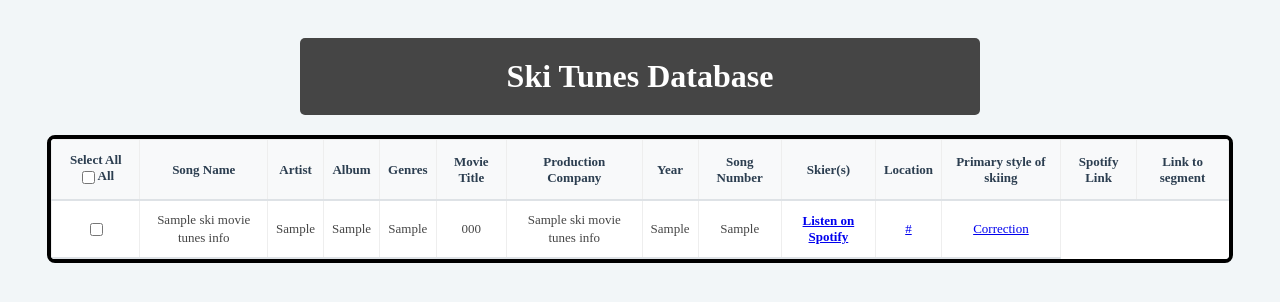
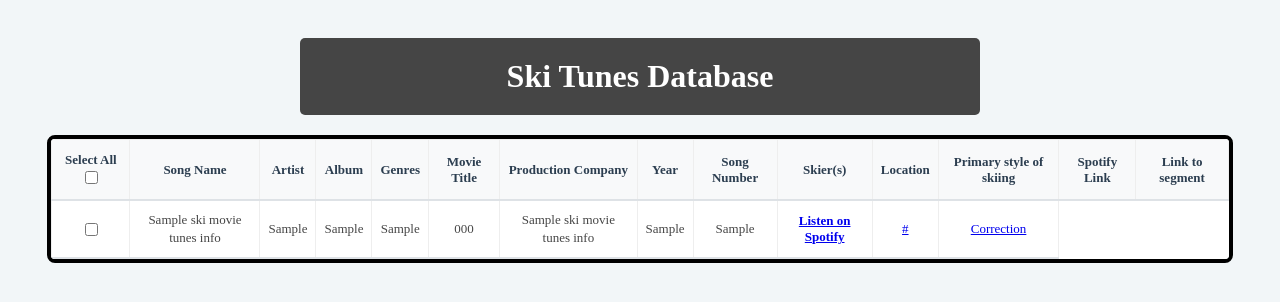
Before and after one commit to Gin-G/SkiTunes, a Flask app: page /skitunes/findmovie in a window 1280 px wide. Shown: the part 265-567 px from the top of the page. Run offline with Flask 3, Linux system fonts and the light colour scheme; tables that the repository leaves empty hold one stand-in row (values such as "Sample post"); parts of the project's set-up code (start-up, migrations or seed data) failed here and were passed over.

Commit message:
remove all from select all dupe

```diff
--- a/skitunes/skitunes/templates/skibase.html
+++ b/skitunes/skitunes/templates/skibase.html
@@ -101,7 +101,7 @@
             <tr>
                 <th>Select All
                     <label class="select_all" for="chkbxAll">
-                        <input onchange="selectAllChkboxes()" class="select_all" type="checkbox" id="chkbxAll"/>All
+                        <input onchange="selectAllChkboxes()" class="select_all" type="checkbox" id="chkbxAll"/>
                     </label>
                 </th>
                 <th>Song Name</th>
```
